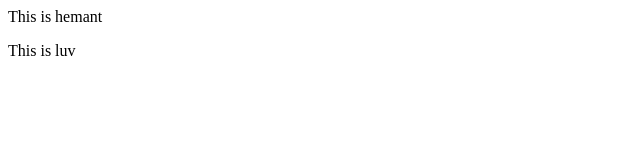
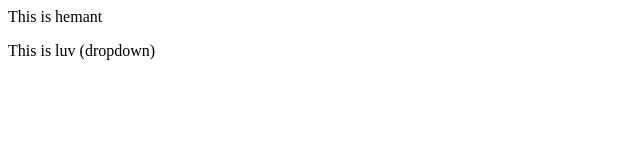
Before and after one commit to IssarHemant/Localrepo, a plain HTML site: page index.html in a window 1280 px wide. Shown: the full height of the page, 0-640 px from the left. Drawn offline with Linux system fonts and the light colour scheme.

```diff
--- a/index.html
+++ b/index.html
@@ -1,2 +1,2 @@
 <p>This is hemant</p>
-<p>This is luv</p>
+<p>This is luv (dropdown)</p>
```
